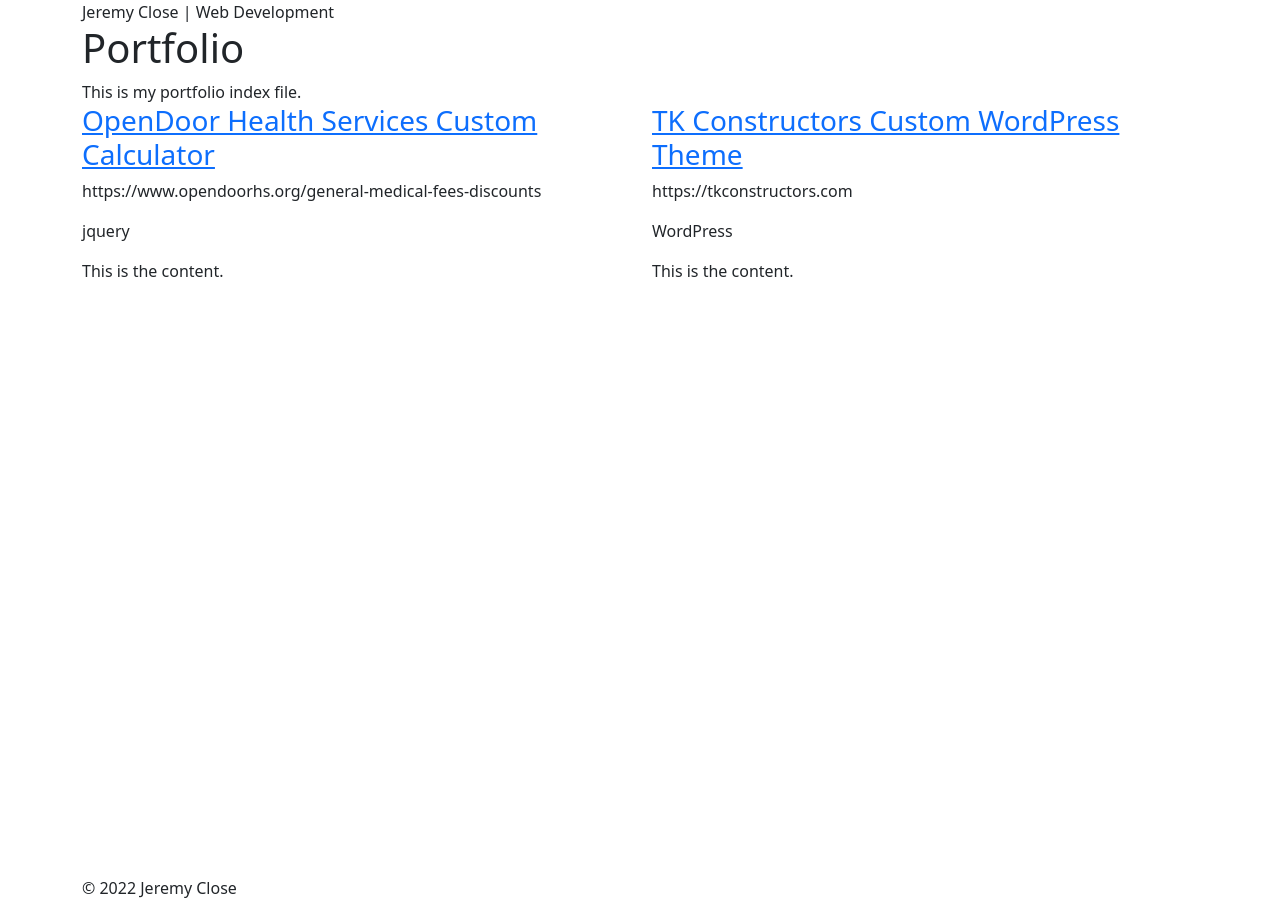
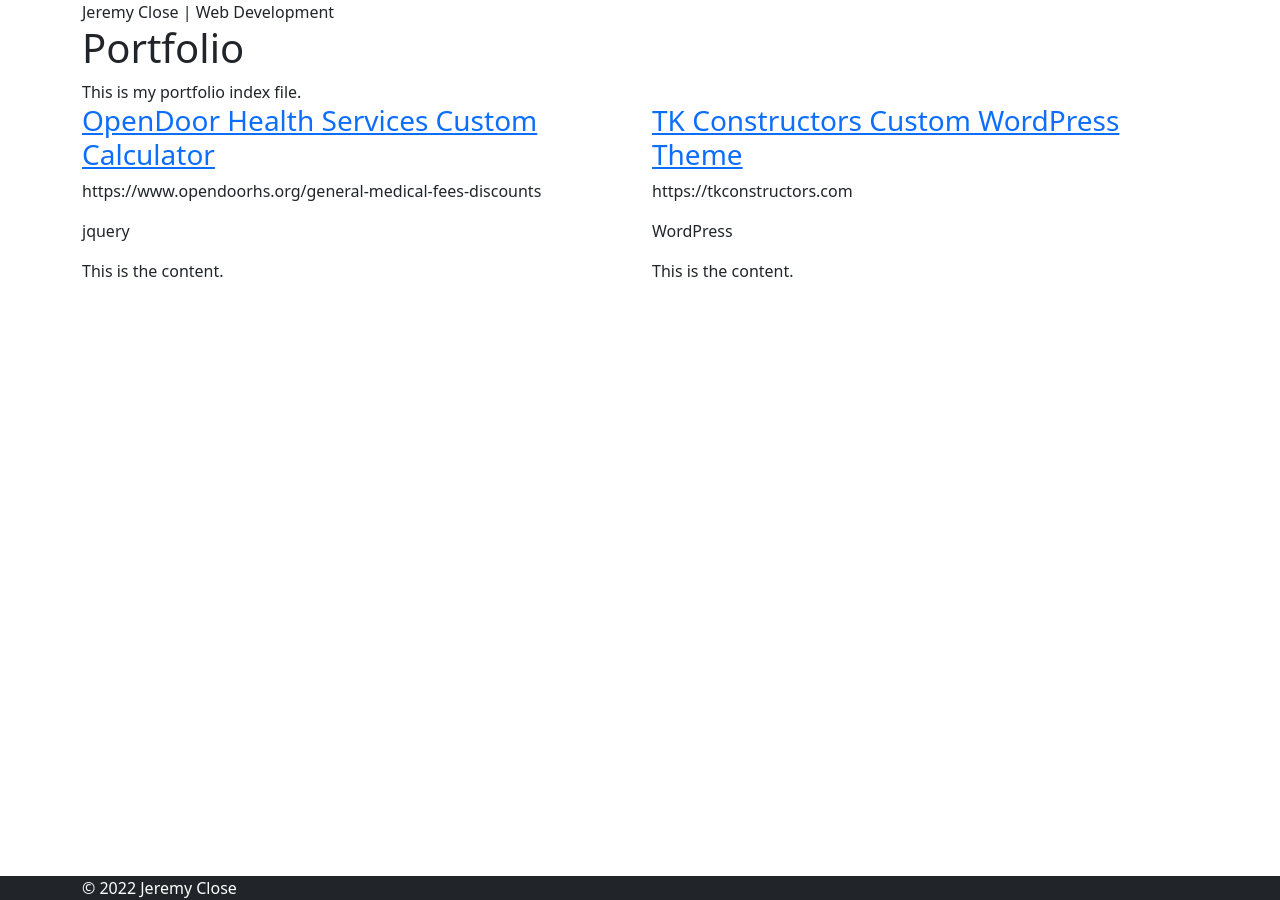
Before and after one commit to jkclose/jkclose.github.io, a Jekyll site: the page built from index.html, in a window 1280 px wide. Built offline with Jekyll 4.4.1, drawn with Linux system fonts in a browser that asks for light colours.

Commit message:
Project Collection testing

```diff
--- a/css/style.scss
+++ b/css/style.scss
@@ -17,6 +17,11 @@ body {
 		flex: 1;
 		overflow: hidden;
 	}
+
+	> footer {
+		background: $gray-900;
+		color: $white;
+	}
 }
 
 /* loop based display */
```
